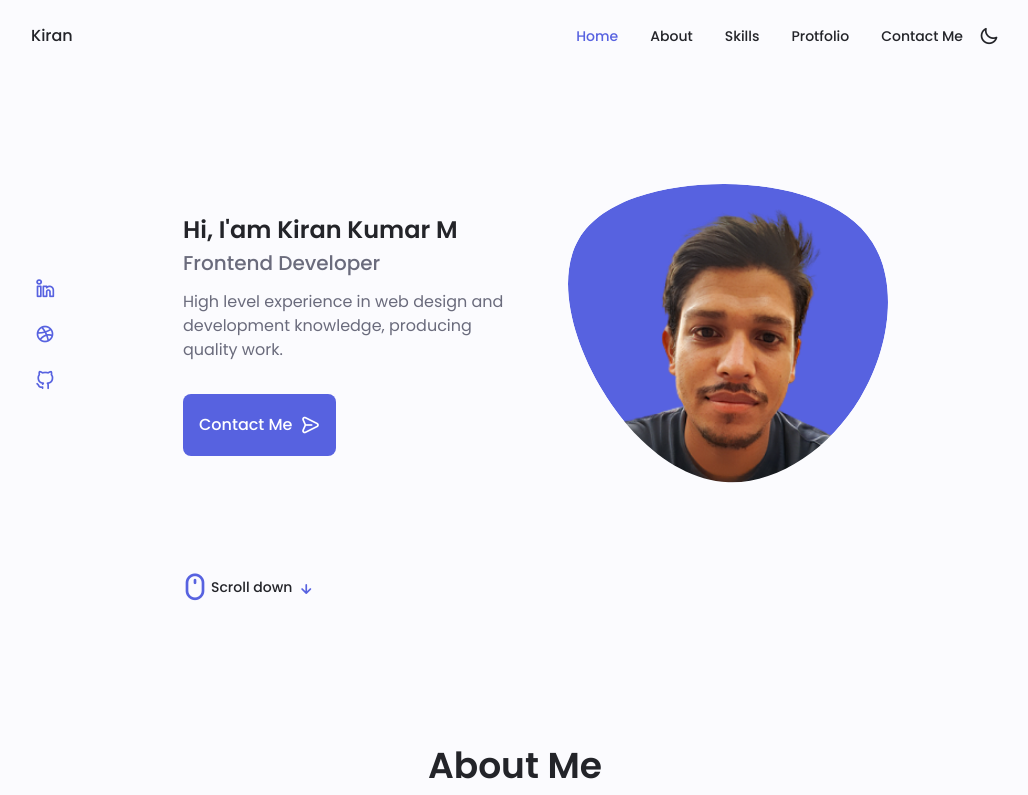
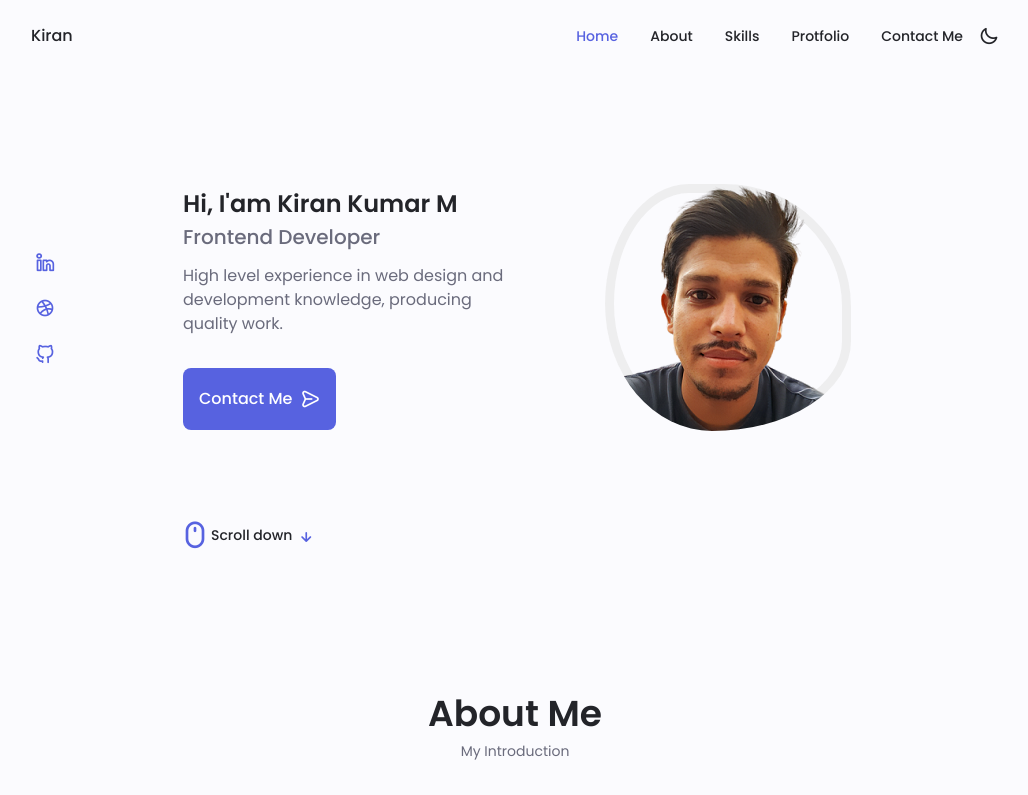
Before and after one commit to Kiran-KumarM/Angular_Portfolio, an Angular app: page / in a window 1280 px wide. Shown: the top 795 px of the page, without its empty margins (125-1153 px from the left). Built offline with nearby package versions, Linux system fonts and the light colour scheme.

Commit message:
profile Blob added animation

```diff
--- a/src/app/app.component.css
+++ b/src/app/app.component.css
@@ -107,6 +107,21 @@
 }
 .home__social-icon:hover {
   color: var(--first-color-alt);
+}
+.home__img img {
+  box-shadow: var(--box-shadow-img);
+  animation: profile__animate 8s ease-in-out infinite 1s;
+}
+@keyframes profile__animate {
+  0% {
+    border-radius: 60% 40% 30% 70%/60% 30% 70% 40%;
+  }
+  50% {
+    border-radius: 30% 60% 70% 40%/50% 60% 30% 60%;
+  }
+  100% {
+    border-radius: 60% 40% 30% 70%/60% 30% 70% 40%;
+  }
 }
 
 .home__blob {
--- a/src/app/app.component.html
+++ b/src/app/app.component.html
@@ -86,7 +86,8 @@
           </a>
         </div>
         <div class="home__img">
-          <svg
+          <img src="assets/images/my_image.png" alt="" />
+          <!-- <svg
             class="home__blob"
             viewBox="0 0 200 187"
             xmlns="http://www.w3.org/2000/svg"
@@ -109,7 +110,7 @@
               />
               <image class="home__blob-img" href="assets/images/my_image.png" />
             </g>
-          </svg>
+          </svg> -->
         </div>
         <div class="home__data">
           <h1 class="home__title">Hi, I'am Kiran Kumar M</h1>
--- a/src/styles.css
+++ b/src/styles.css
@@ -22,7 +22,7 @@
   --container-color: #fff;
   --scroll-bar-color: hsl(var(--hue-color), 12%, 90%);
   --scroll-thumb-color: hsl(var(--hue-color), 12%, 80%);
-
+  --box-shadow-img: inset 0 0 0 9px rgb(231 231 231 / 62%);
   /*========== Font and typography ==========*/
   --body-font: "Poppins", sans-serif;
 
@@ -227,6 +227,7 @@ body.dark-theme {
   --container-color: hsl(var(--hue-color), 29%, 16%);
   --scroll-bar-color: hsl(var(--hue-color), 12%, 48%);
   --scroll-thumb-color: hsl(var(--hue-color), 12%, 36%);
+  --box-shadow-img: inset 0 0 0 9px rgb(46 47 73 /62%);
 }
 
 /*======== SCROLL BAR ===========*/
```
